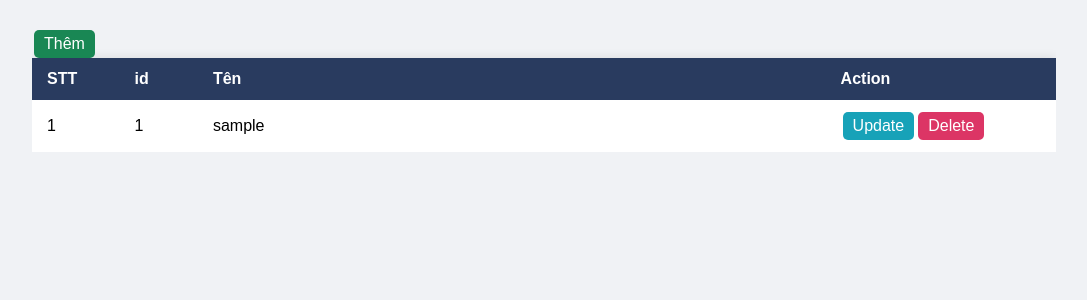
After one commit to ngocbich13/bus_web, a PHP site: page /admin/username.php in a window 1280 px wide. The commit adds this page. Shown: the top 300 px of the page, without its empty margins (96-1183 px from the left). Run offline with PHP 8.4, Linux system fonts and the light colour scheme; tables that the repository leaves empty or names only in its code hold one stand-in row (values such as "Sample post").

Commit message:
Add files via upload

```diff
--- /dev/null
+++ b/admin/username.php
@@ -0,0 +1,153 @@
+<?php
+$connect = new mysqli('localhost', 'root', '', 'bus_routes');
+
+// Kiểm tra kết nối
+if ($connect->connect_error) {
+    die("Kết nối thất bại: " . $connect->connect_error);
+}
+
+// Truy vấn cơ sở dữ liệu
+$query = "SELECT * FROM members";
+$result = $connect->query($query);
+
+if (!$result) {
+    die("Truy vấn thất bại: " . $connect->error);
+}
+?>
+
+<?php
+// đây là câu lệnh xóa username
+if(isset($_GET['id'])){
+    $id = $_GET['id'];
+    $query = "select * from members where id =$id";
+    $result = $connect->query($query);
+//     if(mysqli_num_rows($result)!=0){
+//  update trạng tháy nếu bảng a có nối với bảng x
+//  $connect->query("update members set status = 0 where id = $id");
+//     }
+$connect->query("delete from members where id =$id");
+header("Location: ?option=username");
+}
+?>
+<!DOCTYPE html>
+<html lang="en">
+<head>
+    <meta charset="UTF-8">
+    <meta name="viewport" content="width=device-width, initial-scale=1.0">
+    <title>Thông tin user</title>
+    <style>
+        body {
+            font-family: Arial, sans-serif;
+            background-color: #f0f2f5;
+            margin: 0;
+            padding: 0;
+        }
+
+        h2 {
+            text-align: center;
+            margin-top: 20px;
+        }
+
+        .table-container {
+            margin: 30px auto;
+            width: 80%;
+            overflow-x: auto;
+        }
+
+        #posts {
+            border-collapse: collapse;
+            width: 100%;
+            background-color: #fff;
+            box-shadow: 0 0 10px rgba(0, 0, 0, 0.1);
+        }
+
+        #posts thead tr {
+            color: #FFF;
+            background-color: #293b5f;
+        }
+
+        #posts th, #posts td {
+            padding: 12px 15px;
+            text-align: left;
+        }
+
+        #posts tbody tr:nth-child(2n) {
+            background-color: #f5f5f5;
+        }
+
+        .btn {
+            padding: 5px 10px;
+            text-decoration: none;
+            border-radius: 5px;
+            margin: 0 2px;
+            display: inline-block;
+        }
+
+        .btn-info {
+            background-color: #17a2b8;
+            color: white;
+        }
+        .btn-add {
+            background-color: #198754;
+            color: white;
+        }
+        .btn-add:hover {
+            background-color: #198754;
+        }
+
+        .btn-danger {
+            background-color: #dc3565;
+            color: white;
+        }
+
+        .btn-info:hover {
+            background-color: #138496;
+        }
+
+        .btn-danger:hover {
+            background-color: #c82333;
+        }
+
+        .action-buttons {
+            display: flex;
+            flex-direction: row;
+        }
+    </style>
+</head>
+
+<body>
+    <!-- <h2>Thông tin user</h2> -->
+    <div class="table-container">
+        <div class="action-buttons">
+            <a href="?option=adduser" class="btn btn-add">Thêm</a>
+        </div>
+        <table id="posts">
+            <thead>
+                <tr>
+                    <th style="width:5%">STT</th>
+                    <th style="width:5%">id</th>
+                    <th style="width:40%">Tên</th>
+
+                    <!-- <th style="width:45%">Email</th> -->
+                    <th style="width:10%">Action</th>
+                </tr>
+            </thead>
+            <tbody>
+                <?php $count = 1; ?>
+                <?php foreach ($result as $item) : ?>
+                    <tr>
+                        <td><?= $count++ ?></td>
+                        <td><?= $item['id'] ?></td>
+                        <td><?= $item['username'] ?></td>
+                        <td class="action-buttons">
+                        <a href="?option=updateuser&id=<?=$item['id'] ?>" class="btn btn-info">Update</a>
+                         <a href="?option=username&id=<?=$item['id']?>" onclick="return confirm('Are you sure')" class="btn btn-danger">Delete</a>
+
+                        </td>
+                    </tr>
+                <?php endforeach ?>
+            </tbody>
+        </table>
+    </div>
+</body>
+</html>
```
Also changed, not shown: admin/routes.php (added, +162 -0 lines), admin/controlpanel.php (line endings or trailing spaces), admin/index.php (line endings or trailing spaces), admin/login.php (line endings or trailing spaces), admin/styles.css (line endings or trailing spaces).
